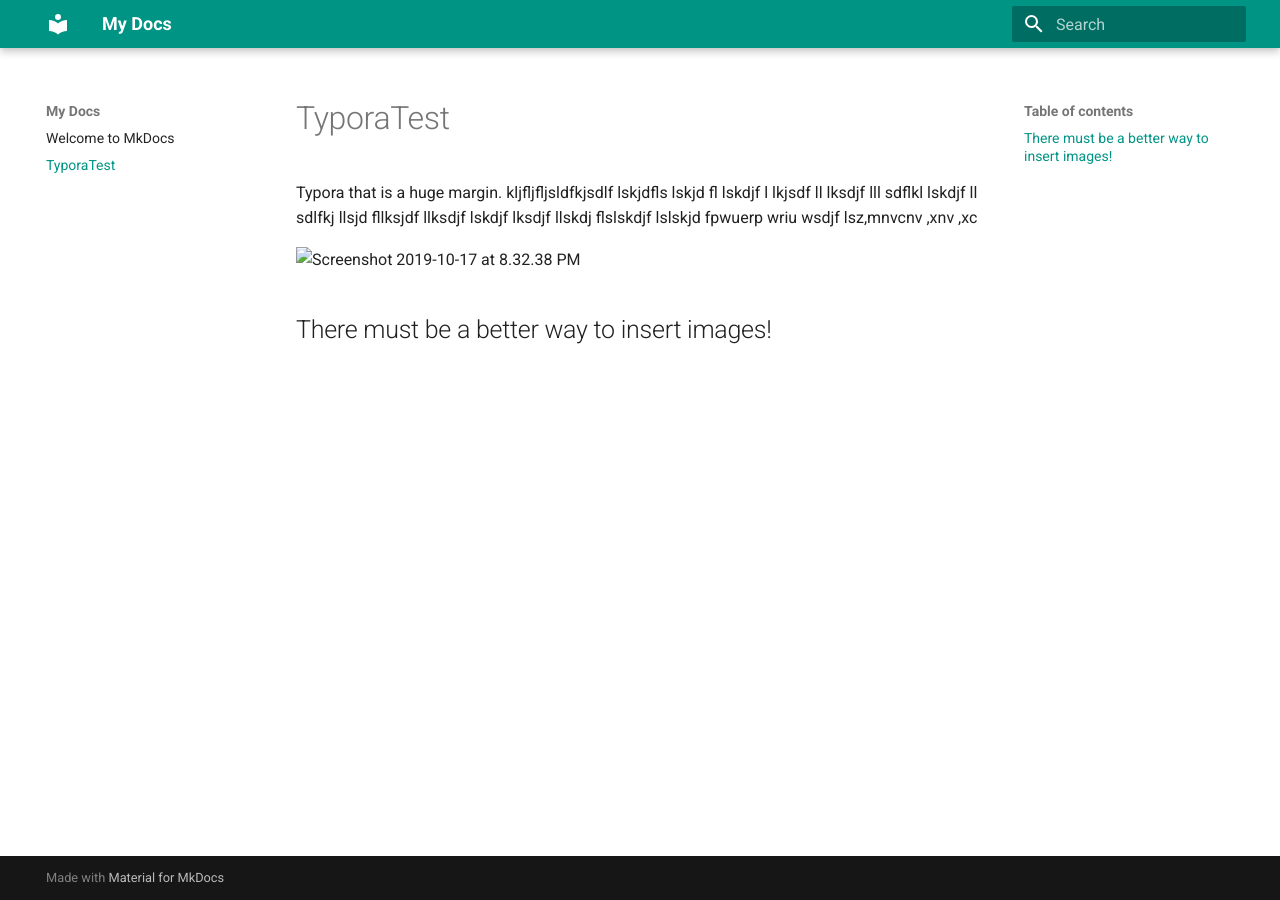
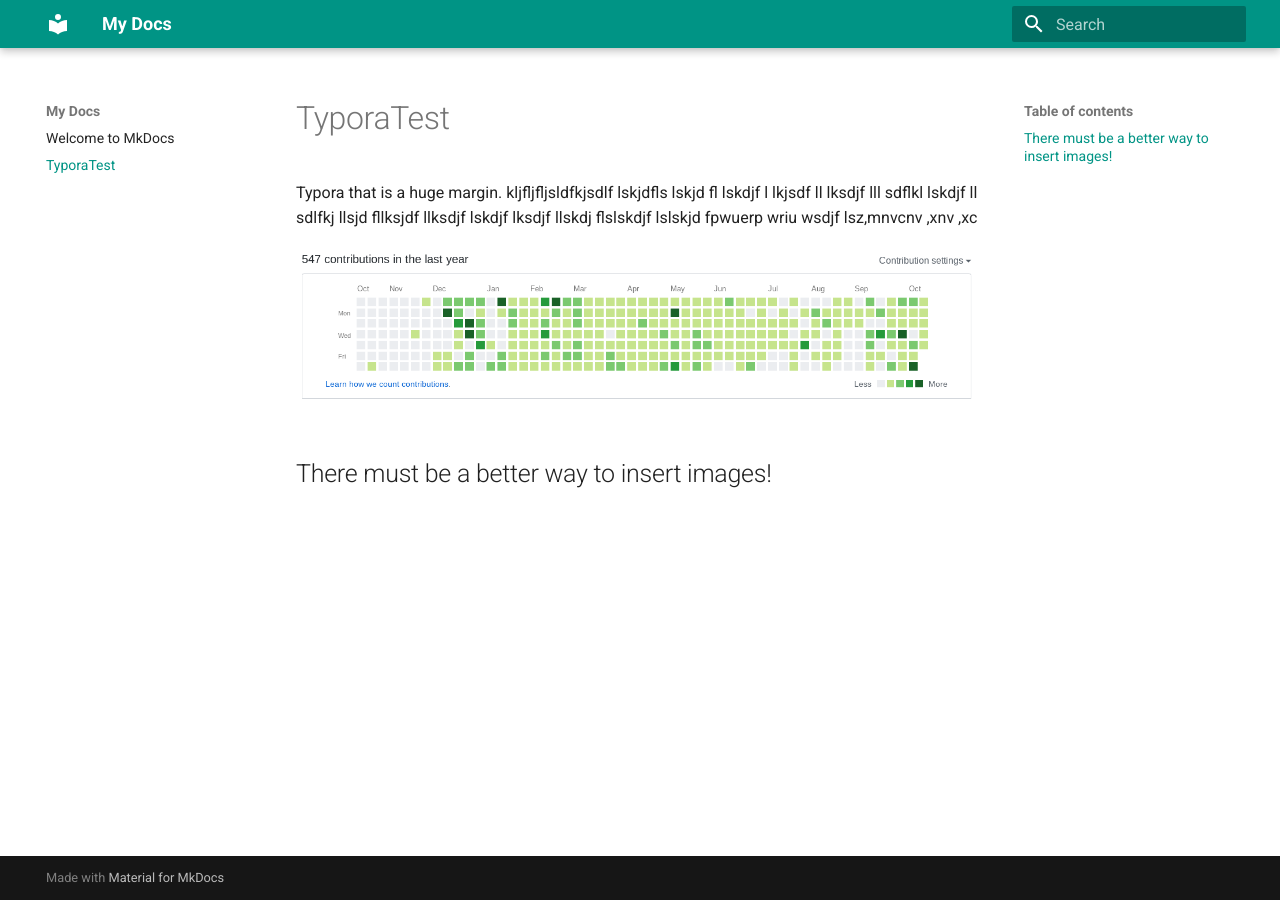
Before and after one commit to MikeDeGan/docs, an MkDocs documentation site: the page built from docs/TyporaTest.md, in a window 1280 px wide. Built offline with MkDocs 1.6.1 and Material for MkDocs 9.7.7, drawn with Linux system fonts in a browser that asks for light colours.

Commit message:
Did a Typora test-take 2

```diff
--- a/docs/TyporaTest.md
+++ b/docs/TyporaTest.md
@@ -4,6 +4,6 @@
 
 Typora that is a huge margin. kljfljfljsldfkjsdlf lskjdfls lskjd fl lskdjf l lkjsdf ll lksdjf lll sdflkl lskdjf ll sdlfkj llsjd fllksjdf llksdjf lskdjf lksdjf llskdj flslskdjf lslskjd fpwuerp wriu wsdjf lsz,mnvcnv ,xnv ,xc
 
-![Screenshot 2019-10-17 at 8.32.38 PM](/home/mikedegan/dev/docs/docs/images/Screenshot 2019-10-17 at 8.32.38 PM.png)
+![Screenshot 2019-10-17 at 8.32.38 PM](images/Screenshot 2019-10-17 at 8.32.38 PM.png)
 
 ## There must be a better way to insert images!
```
